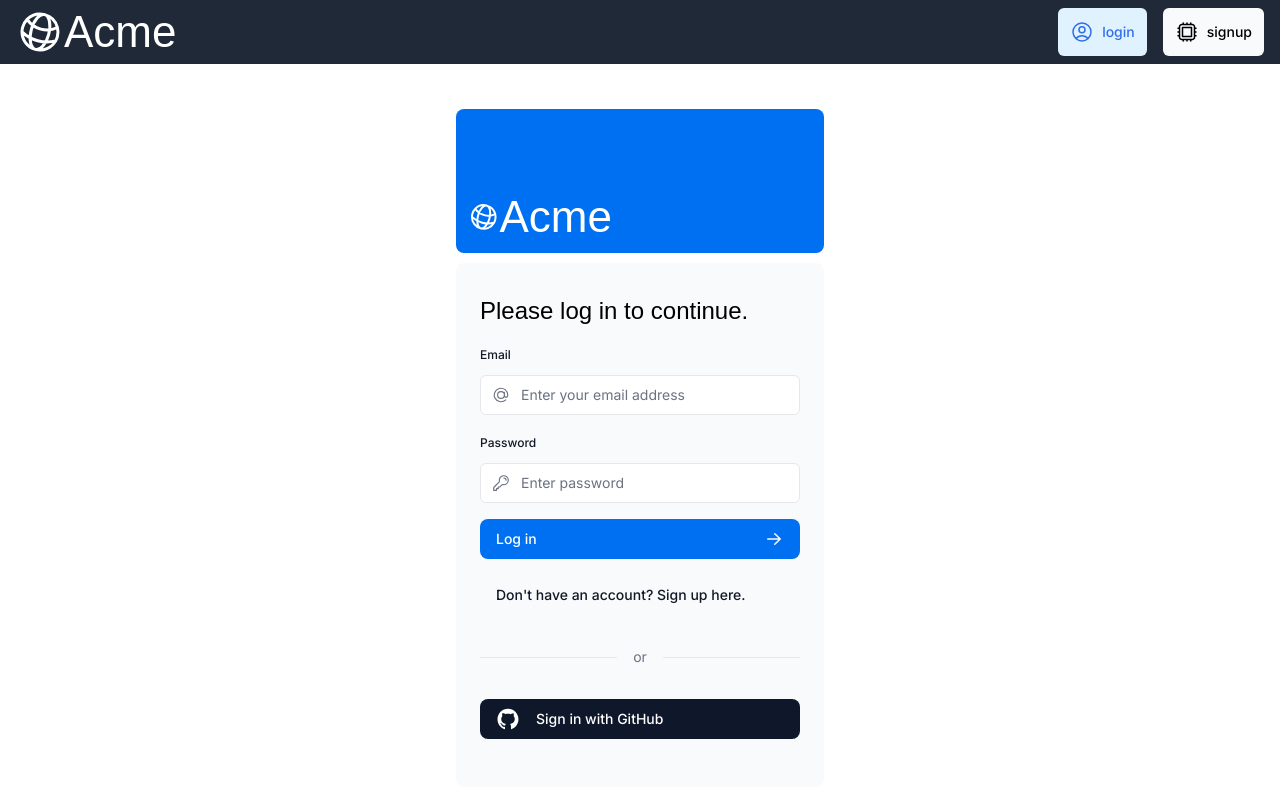
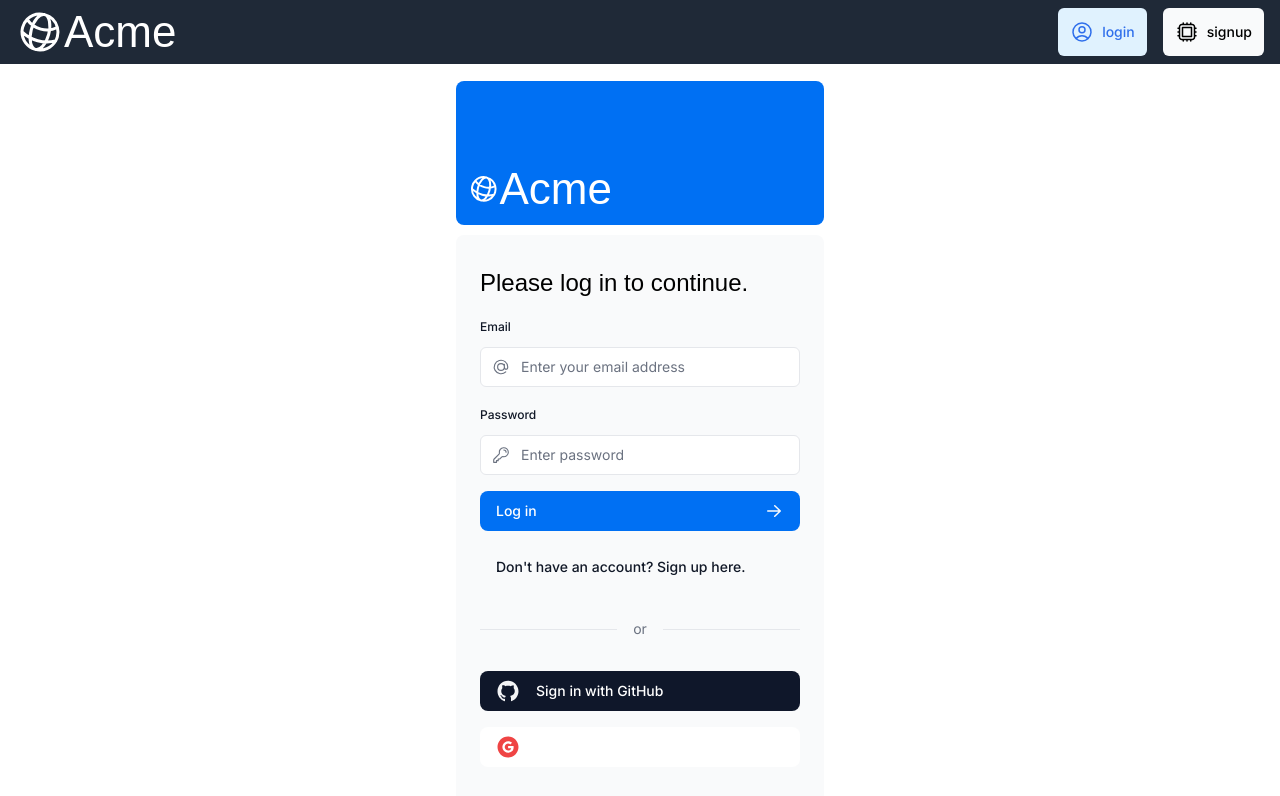
Before and after one commit to JeanBayer/nextjs-dashboard, a Next.js app: page /login in a window 1280 px wide. Shown: the top 796 px of the page. Built offline with nearby package versions, Linux system fonts and the light colour scheme; no server answers; a web font is replaced by a local one.

Commit message:
feat: Add Google sign-in functionality

```diff
--- a/app/ui/button/third-party-button.tsx
+++ b/app/ui/button/third-party-button.tsx
@@ -1,10 +1,9 @@
 "use client";
 
-import React from "react";
-import { signIn } from "next-auth/react";
-import { AiFillGithub } from "react-icons/ai";
 import { Button } from "@/app/ui/button";
 import clsx from "clsx";
+import { signIn } from "next-auth/react";
+import { AiFillGithub, AiFillGoogleCircle } from "react-icons/ai";
 
 export function ThirdPartyButton({
   type,
@@ -21,7 +20,7 @@ export function ThirdPartyButton({
       onClick={button.onClick}
       className={clsx(button.className, className)}
     >
-      <button.icon className="h-6 w-6" />
+      <button.icon className={clsx(button.iconColor, "h-6 w-6")} />
       <span className="ml-4" />
       Sign in with {button.name}
     </Button>
@@ -33,7 +32,16 @@ const thirdPartyButtons = {
     id: "github",
     name: "GitHub",
     icon: AiFillGithub,
+    iconColor: "text-gray-100",
     className: "bg-slate-900 w-full hover:bg-slate-800",
     onClick: () => signIn("github"),
   },
+  google: {
+    id: "google",
+    name: "Google",
+    icon: AiFillGoogleCircle,
+    iconColor: "text-red-500",
+    className: "bg-white w-full hover:bg-slate-50 text-gray-950",
+    onClick: () => signIn("google"),
+  },
 };
--- a/app/ui/login-form.tsx
+++ b/app/ui/login-form.tsx
@@ -1,15 +1,13 @@
 "use client";
 
-import { useActionState } from "react";
-import Link from "next/link";
-import { signIn } from "next-auth/react";
+import { ArrowRightIcon } from "@heroicons/react/20/solid";
 import {
   AtSymbolIcon,
+  ExclamationCircleIcon,
   KeyIcon,
-  ExclamationCircleIcon,
 } from "@heroicons/react/24/outline";
-import { AiFillGithub } from "react-icons/ai";
-import { ArrowRightIcon } from "@heroicons/react/20/solid";
+import Link from "next/link";
+import { useActionState } from "react";
 
 import { authenticate } from "@/app/lib/actions";
 import { Button } from "@/app/ui/button";
@@ -90,7 +88,10 @@ export default function LoginForm() {
             <div className="h-[1px] bg-gray-200 flex-grow"></div>
           </div>
 
-          <ThirdPartyButton type="github" />
+          <div className="flex flex-col gap-4 items-center justify-center">
+            <ThirdPartyButton type="github" />
+            <ThirdPartyButton type="google" />
+          </div>
 
           <div
             className="flex h-8 items-end space-x-1"
--- a/auth.ts
+++ b/auth.ts
@@ -7,6 +7,7 @@ import { authConfig } from "./auth.config";
 import type { User } from "@/app/lib/definitions";
 import { ValidateUser } from "@/app/lib/schema";
 import GitHub from "next-auth/providers/github";
+import GoogleProvider from "next-auth/providers/google";
 
 async function getUser(email: string): Promise<User | undefined> {
   try {
@@ -39,5 +40,9 @@ export const { auth, signIn, signOut, handlers } = NextAuth({
       },
     }),
     GitHub,
+    GoogleProvider({
+      clientId: process.env.GOOGLE_CLIENT_ID,
+      clientSecret: process.env.GOOGLE_CLIENT_SECRET
+    })
   ],
 });
```
Also changed, not shown: app/ui/signup-form.tsx (+7 -7 lines).
